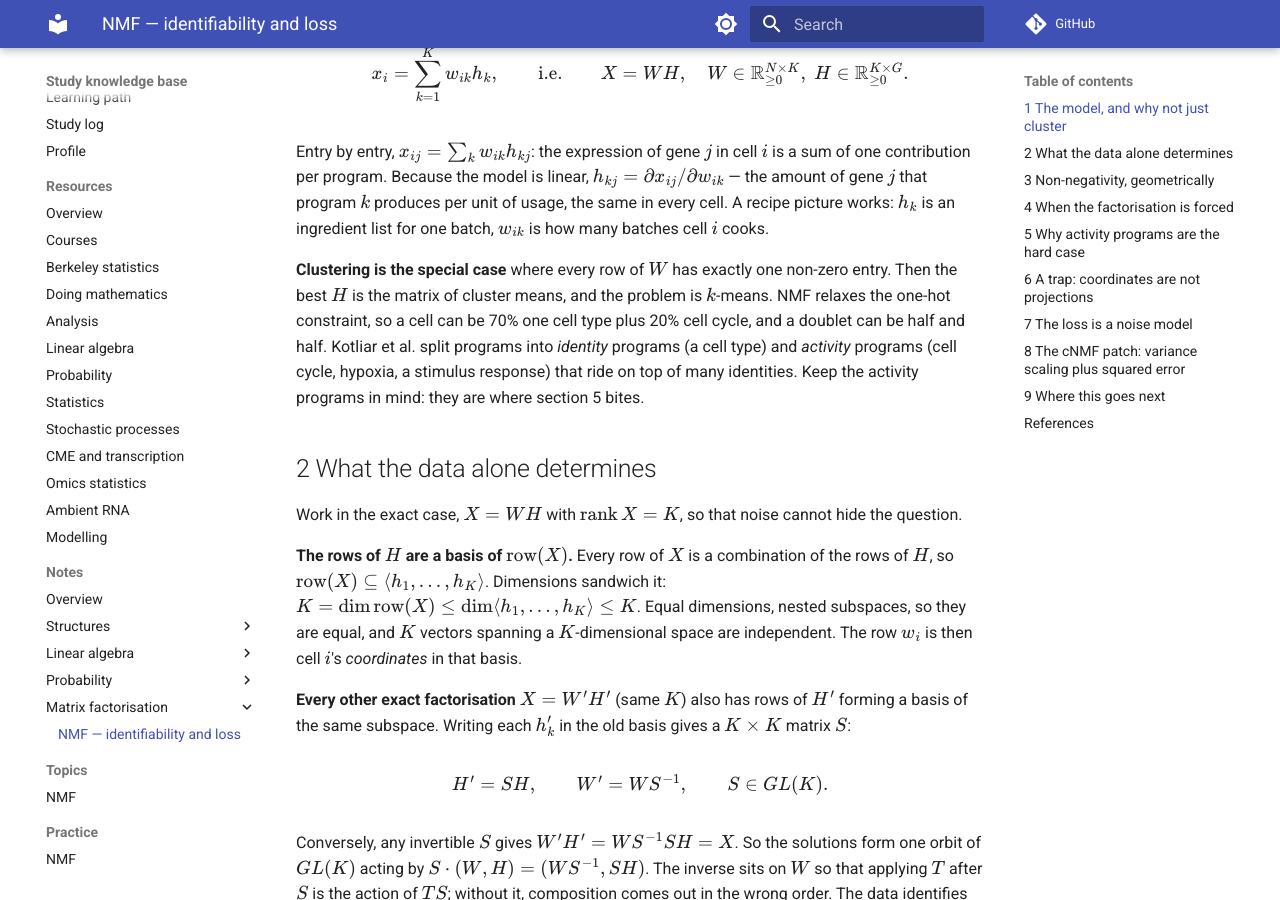
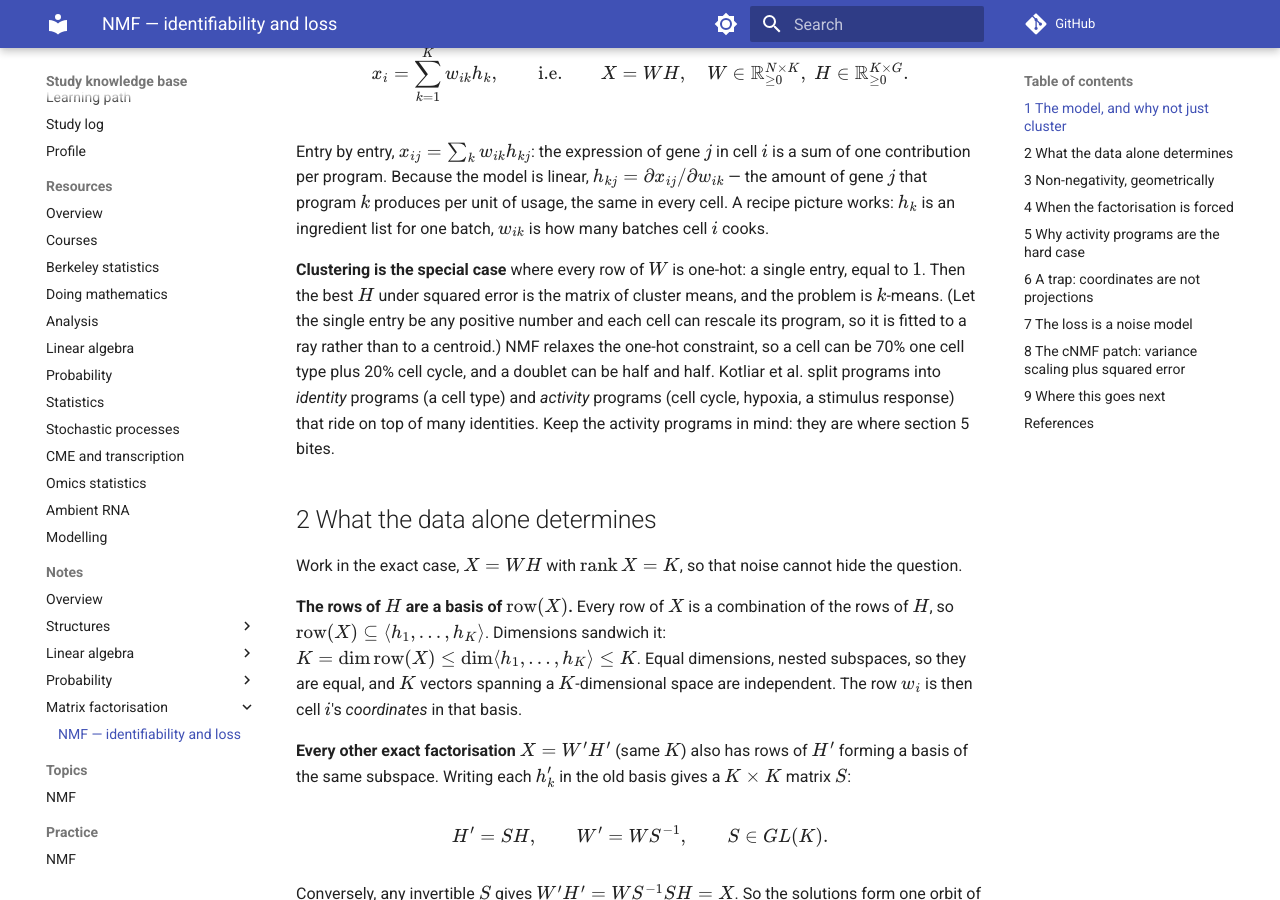
Before and after one commit to Claptar/knowledge-base, an MkDocs documentation site: the page built from docs/notes/matrix-factorisation/nmf-identifiability-and-loss.md, in a window 1280 px wide and 900 px high, scrolled down 667 px. Built offline with MkDocs 1.6.1 and Material for MkDocs 9.7.7, drawn with Linux system fonts in a browser that asks for light colours; comment, search, counter and statistics services are not loaded; some of the changed text lies outside the part shown.

Commit message:
NMF: correct three overstatements the review caught
- topics/nmf.md: the sign constraints alone do not reduce S to the orthant's
  symmetries; that needs the pure-cell and marker-gene pins (the note's own
  2x2 exercise is a non-monomial S).
- The note: k-means is the case of rows of W one-hot with entry 1, not any
  single non-zero entry, which fits each cell to a ray.
- The note: Arora et al.'s separability is a one-sided anchor condition, not
  the two pins section 4 uses.

Co-Authored-By: Claude Opus 5.5 <noreply@anthropic.com>

```diff
--- a/docs/notes/matrix-factorisation/nmf-identifiability-and-loss.md
+++ b/docs/notes/matrix-factorisation/nmf-identifiability-and-loss.md
@@ -31,12 +31,14 @@ $h_{kj} = \partial x_{ij} / \partial w_{ik}$ — the amount of gene $j$ that pro
 per unit of usage, the same in every cell. A recipe picture works: $h_k$ is an ingredient list for
 one batch, $w_{ik}$ is how many batches cell $i$ cooks.
 
-**Clustering is the special case** where every row of $W$ has exactly one non-zero entry. Then the
-best $H$ is the matrix of cluster means, and the problem is $k$-means. NMF relaxes the one-hot
-constraint, so a cell can be 70% one cell type plus 20% cell cycle, and a doublet can be half and
-half. Kotliar et al. split programs into *identity* programs (a cell type) and *activity* programs
-(cell cycle, hypoxia, a stimulus response) that ride on top of many identities. Keep the activity
-programs in mind: they are where section 5 bites.
+**Clustering is the special case** where every row of $W$ is one-hot: a single entry, equal to
+$1$. Then the best $H$ under squared error is the matrix of cluster means, and the problem is
+$k$-means. (Let the single entry be any positive number and each cell can rescale its program, so
+it is fitted to a ray rather than to a centroid.) NMF relaxes the one-hot constraint, so a cell
+can be 70% one cell type plus 20% cell cycle, and a doublet can be half and half. Kotliar et al.
+split programs into *identity* programs (a cell type) and *activity* programs (cell cycle,
+hypoxia, a stimulus response) that ride on top of many identities. Keep the activity programs in
+mind: they are where section 5 bites.
 
 ## 2 What the data alone determines
 
@@ -305,7 +307,8 @@ loss (`beta_loss='kullback-leibler'`).
   step size; the KL version is EM over hidden per-program counts
   $Z_{ijk} \sim \mathrm{Poisson}(w_{ik} h_{kj})$, $X_{ij} = \sum_k Z_{ijk}$.
 - **Local optima.** NMF is NP-hard in general (Vavasis) but tractable under separability (Arora et
-  al.) — the same condition as section 4. Different runs land in different optima, which is the
+  al.) — a one-sided anchor condition, the analogue of marker genes (M) alone, weaker than the two
+  pins section 4 needs for uniqueness. Different runs land in different optima, which is the
   problem cNMF's consensus step addresses.
 - **Overdispersion.** UMI counts are better described by a negative binomial,
   variance $\approx \mu + \mu^2/\theta$, which bursty transcription produces directly.
```
Also changed, not shown: docs/topics/nmf.md (+3 -2 lines).
